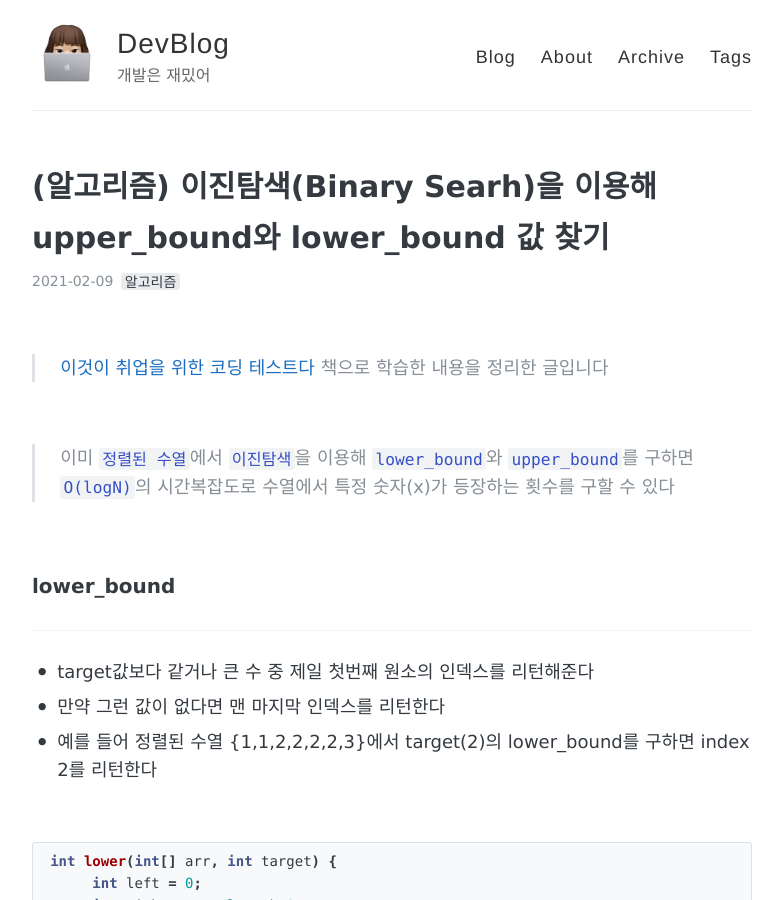
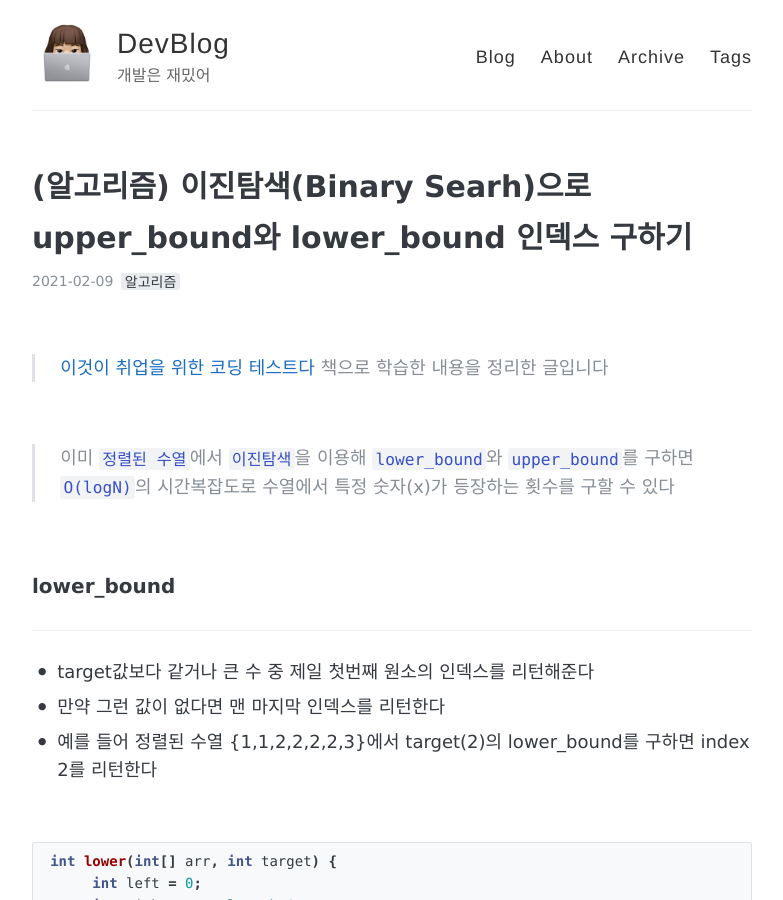
Before and after one commit to zoe0-0/blog, a Jekyll site: the page built from _posts/2021-02-09-BinarySearch_Alogorithm.md, in a window 1280 px wide and 900 px high. Shown: the whole window, without its empty margins (248-1031 px from the left). Built offline with Jekyll 4.4.1, drawn with Linux system fonts in a browser that asks for light colours; comment, search, counter and statistics services are not loaded.

Commit message:
Edit post title

```diff
--- a/_posts/2021-02-09-BinarySearch_Alogorithm.md
+++ b/_posts/2021-02-09-BinarySearch_Alogorithm.md
@@ -1,6 +1,6 @@
 ---
 layout: post
-title: (알고리즘) 이진탐색(Binary Searh)을 이용해 upper_bound와 lower_bound 값 찾기
+title: (알고리즘) 이진탐색(Binary Searh)으로 upper_bound와 lower_bound 인덱스 구하기
 tags:
   - 알고리즘
 ---
```
